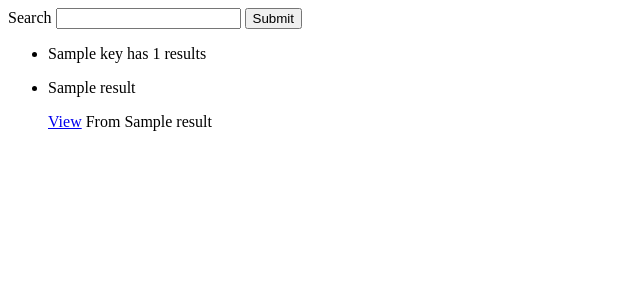
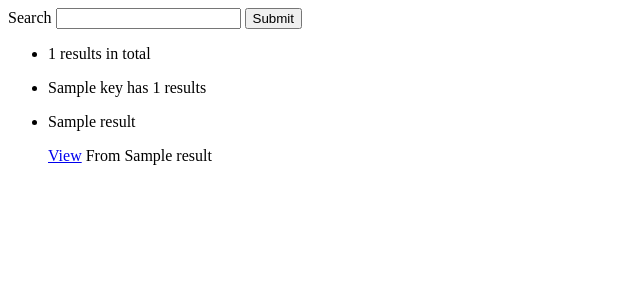
Before and after one commit to odscjames/foi-search, a Django app: template foi_search_app/templates/foi_search_app/search.html in a window 1280 px wide. Shown: the top 300 px of the page, without its empty margins (0-640 px from the left). Run offline with Django 3.2, Linux system fonts and the light colour scheme; the template is opened without the code that fills it: most values are stand-ins (such as "Sample title", 1, 10 or a date in 2020).

Commit message:
search - show total number of results

```diff
--- a/foi_search_app/templates/foi_search_app/search.html
+++ b/foi_search_app/templates/foi_search_app/search.html
@@ -18,6 +18,7 @@
 
 
         <ul>
+            <li>{{ total_results_count }} results in total</li>
         {% for result in stats_by_source %}
             <li>
                 <p>{{ result.key }} has {{ result.doc_count }} results</p>
--- a/foi_search_app/views.py
+++ b/foi_search_app/views.py
@@ -13,6 +13,8 @@ def search(request):
     search_query = request.GET.get('search')
 
     elastic_query = {
+        # For paging purposes, we are just going to be lazy and say we always want all hits.
+        "track_total_hits": True,
         "query": {
             "simple_query_string": {
                 "query": search_query,
@@ -34,7 +36,8 @@ def search(request):
     context = {
         'stats_by_source': [],
         'search_query': search_query,
-        'results': []
+        'results': [],
+        'total_results_count': res['hits']['total']['value'],
     }
     for hit in res['hits']['hits']:
         item = hit['_source']
```
